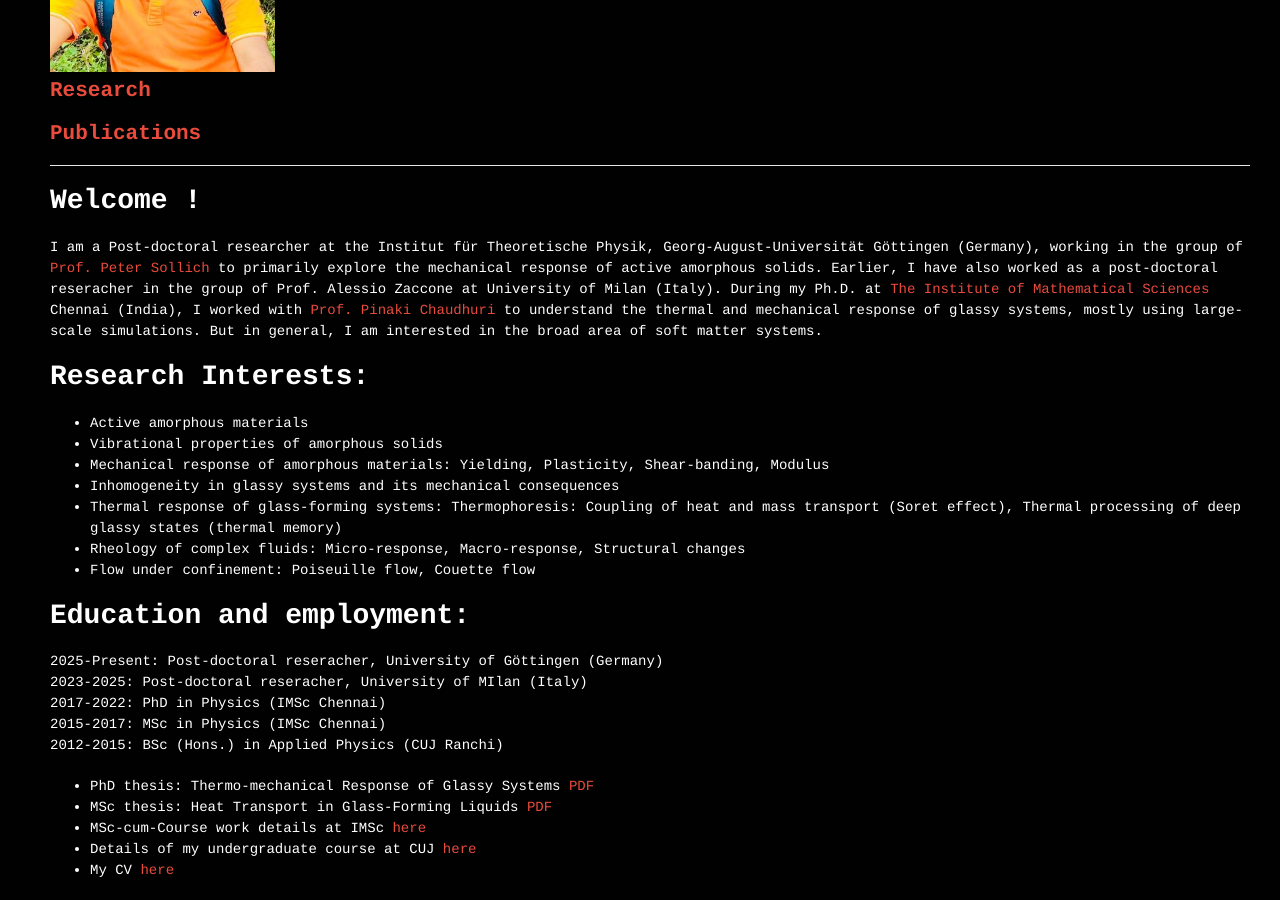
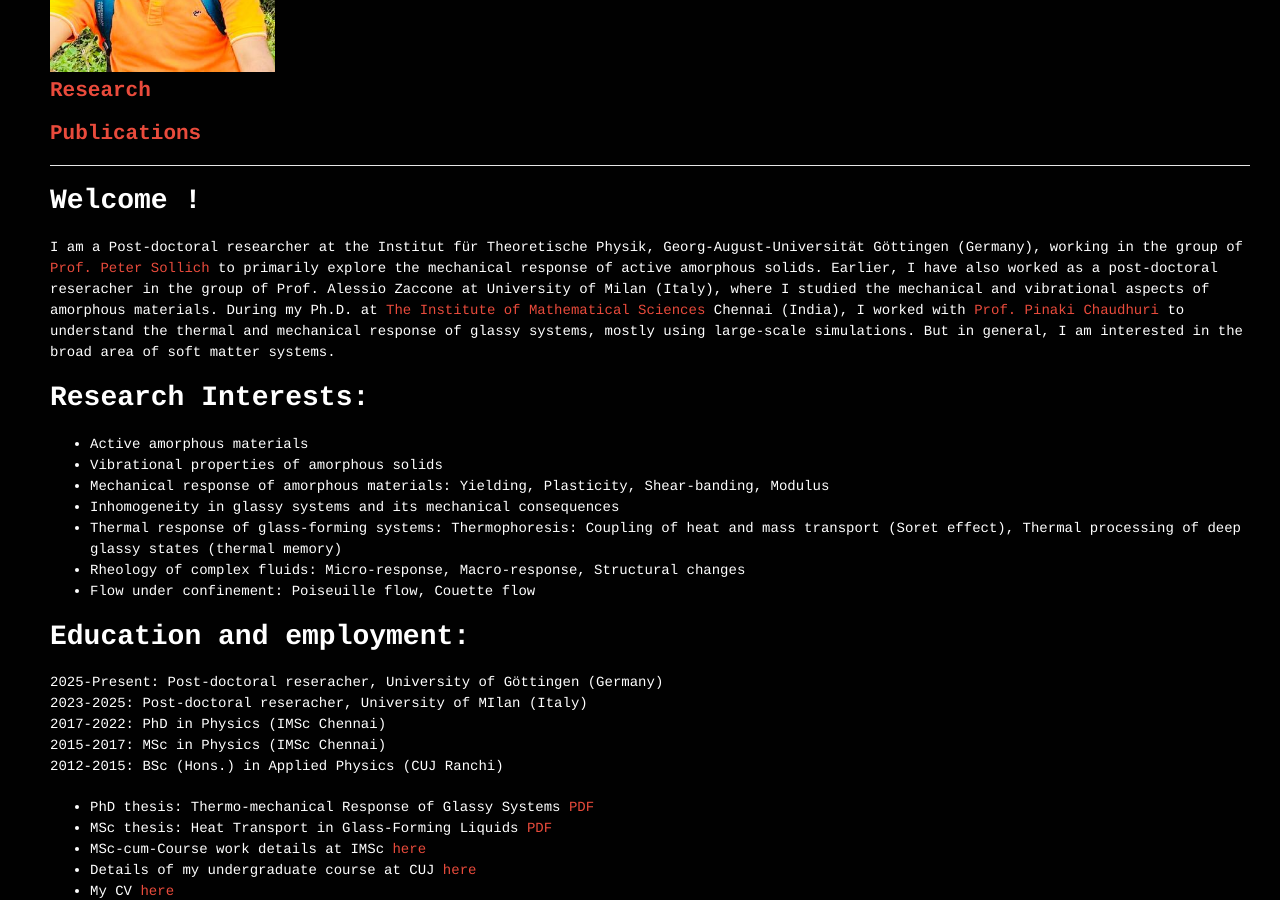
Before and after one commit to vinayphys/vinayphys.github.io, a Jekyll site: the page built from index.md, in a window 1280 px wide and 900 px high, scrolled down 312 px. Built offline with Jekyll 4.4.1, drawn with Linux system fonts in a browser that asks for light colours; our own code applies the rules of GitHub Pages for plain Markdown files; a script that is not in the unit is left out.

Commit message:
Update index.md

```diff
--- a/index.md
+++ b/index.md
@@ -1,6 +1,6 @@
 # Welcome !
 
-I am a Post-doctoral researcher at the Institut für Theoretische Physik, Georg-August-Universität Göttingen (Germany), working in the group of <a href="https://www.uni-goettingen.de/en/588919.html">Prof. Peter Sollich</a> to primarily explore the mechanical response of active amorphous solids. Earlier, I have also worked as a post-doctoral reseracher in the group of Prof. Alessio Zaccone at University of Milan (Italy). During my Ph.D. at <a href="https://www.imsc.res.in">The Institute of Mathematical Sciences</a> Chennai (India), I worked with  <a href="https://www.imsc.res.in/pinaki_chaudhuri">Prof. Pinaki Chaudhuri</a> to understand the thermal and mechanical response of glassy systems, mostly using large-scale simulations. But in general, I am interested in the broad area of soft matter systems.
+I am a Post-doctoral researcher at the Institut für Theoretische Physik, Georg-August-Universität Göttingen (Germany), working in the group of <a href="https://www.uni-goettingen.de/en/588919.html">Prof. Peter Sollich</a> to primarily explore the mechanical response of active amorphous solids. Earlier, I have also worked as a post-doctoral reseracher in the group of Prof. Alessio Zaccone at University of Milan (Italy), where I studied the mechanical and vibrational aspects of amorphous materials. During my Ph.D. at <a href="https://www.imsc.res.in">The Institute of Mathematical Sciences</a> Chennai (India), I worked with  <a href="https://www.imsc.res.in/pinaki_chaudhuri">Prof. Pinaki Chaudhuri</a> to understand the thermal and mechanical response of glassy systems, mostly using large-scale simulations. But in general, I am interested in the broad area of soft matter systems.
 
 
 # Research Interests:
```
